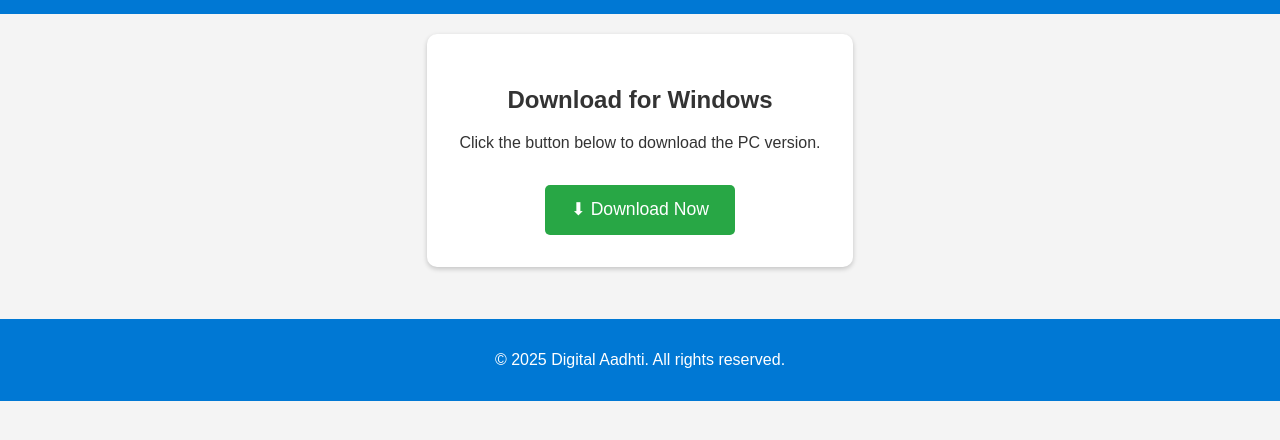
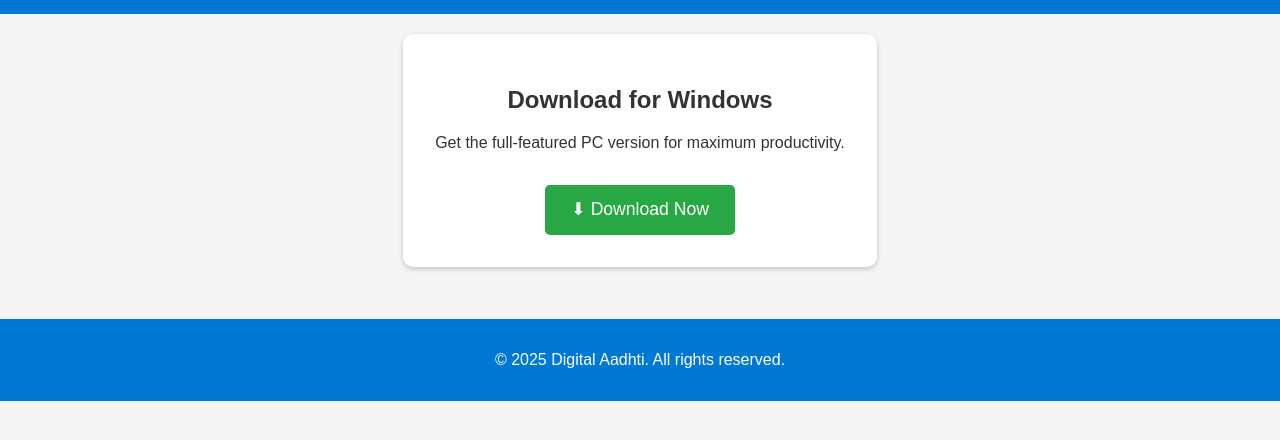
Before and after one commit to digitalaadhti/digital-aadhti-website, a plain HTML site: page pc.html in a window 1280 px wide. Shown: the part 82-522 px from the top of the page. Drawn offline with Linux system fonts and the light colour scheme.

Commit message:
Update pc.html

```diff
--- a/pc.html
+++ b/pc.html
@@ -4,6 +4,7 @@
     <meta charset="UTF-8">
     <meta name="viewport" content="width=device-width, initial-scale=1.0">
     <title>Download for PC - Digital Aadhti</title>
+    <link href="https://fonts.googleapis.com/css2?family=Poppins:wght@400;600&display=swap" rel="stylesheet">
     <link rel="stylesheet" href="style.css">
 </head>
 <body>
@@ -19,7 +20,7 @@
     <main>
         <section class="download-section">
             <h2>Download for Windows</h2>
-            <p>Click the button below to download the PC version.</p>
+            <p>Get the full-featured PC version for maximum productivity.</p>
             <a class="download-button"
                href="https://drive.google.com/file/d/1XRDDZhsCyiVzkjtgB-B3PyWtS_CXYvxH/view?usp=sharing"
                target="_blank">
```
